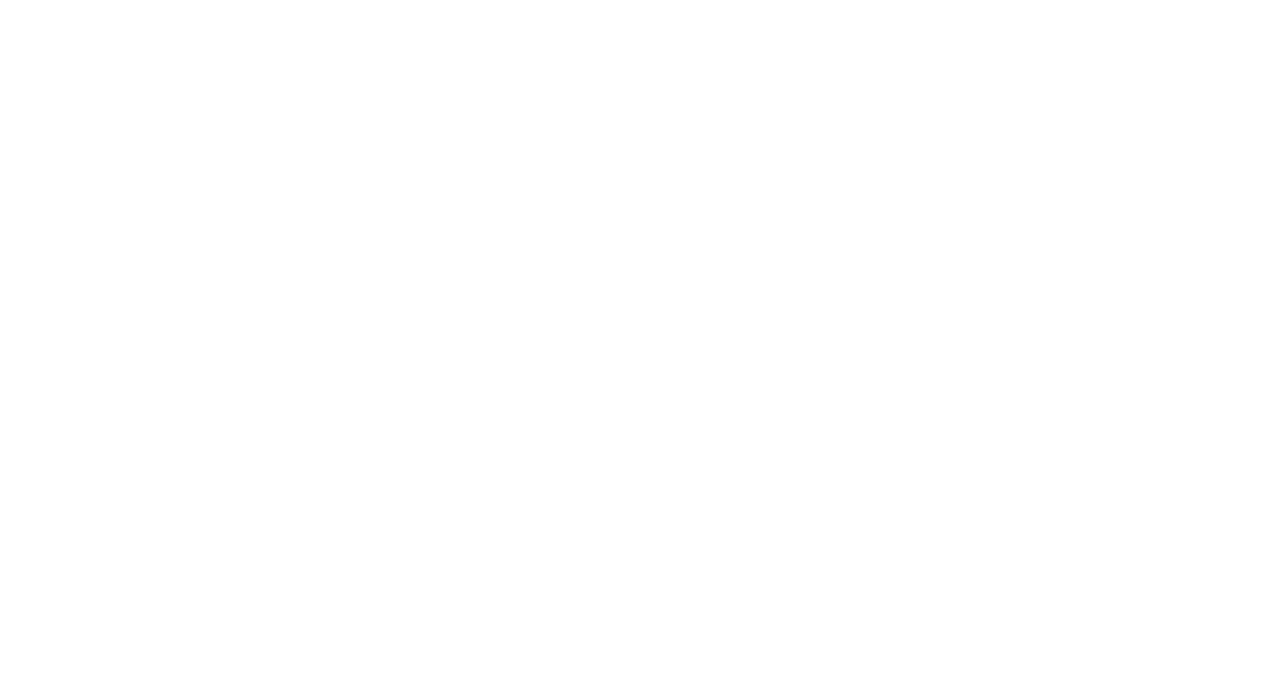
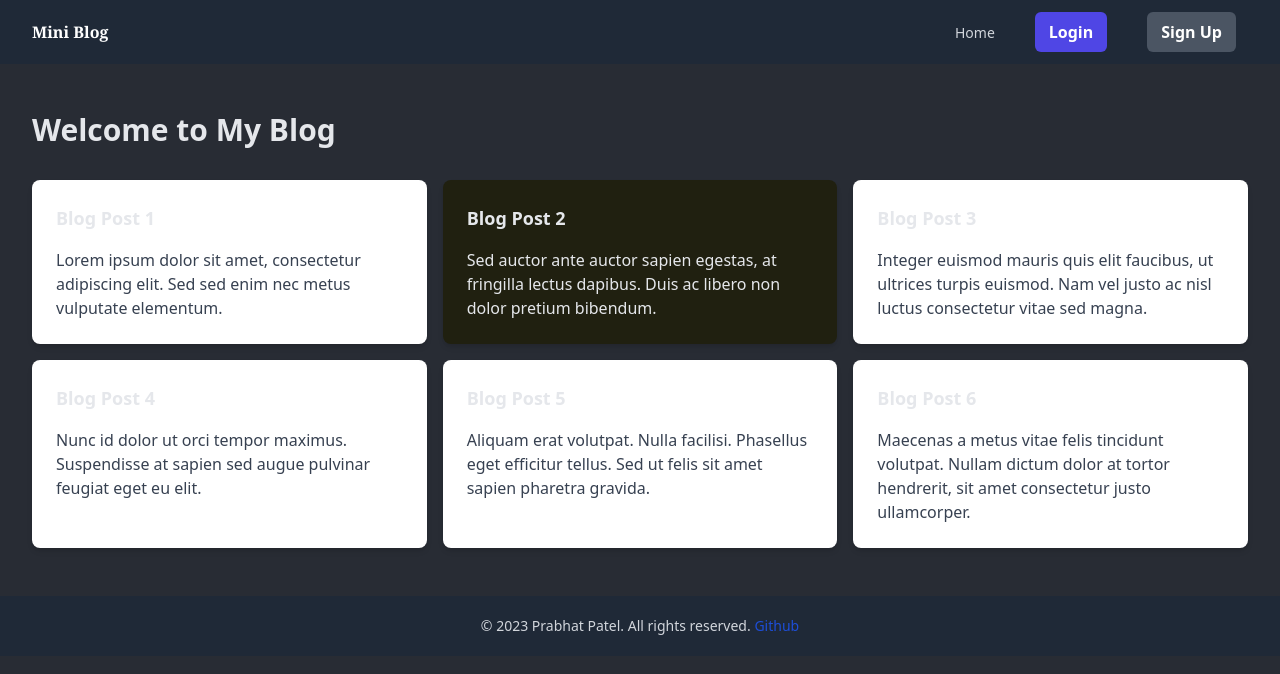
Before and after one commit to i-m-prabhat/Blog-App, a React (Create React App) app: page / in a window 1280 px wide. Before the commit this address had no page. Shown: the top 674 px of the page. Built offline with nearby package versions, Linux system fonts and the light colour scheme.

Commit message:
Nav Footer and error page created

```diff
--- a/package.json
+++ b/package.json
@@ -3,12 +3,15 @@
   "version": "0.1.0",
   "private": true,
   "dependencies": {
+    "@heroicons/react": "^1.0.6",
     "@testing-library/jest-dom": "^5.16.5",
     "@testing-library/react": "^13.4.0",
     "@testing-library/user-event": "^13.5.0",
     "axios": "^1.3.6",
+    "install": "^0.13.0",
     "react": "^18.2.0",
     "react-dom": "^18.2.0",
+    "react-icons": "^4.8.0",
     "react-router-dom": "^6.10.0",
     "react-scripts": "5.0.1",
     "web-vitals": "^2.1.4"
--- a/src/App.js
+++ b/src/App.js
@@ -7,18 +7,25 @@
 import ArticleView from './components/ArticleView'
 import CommentForm from './components/CommentForm'
 import ArticleCard from './components/ArticleCard'
+import HomePage from './components/HomePage'
+import Nav from './components/Nav'
+import Error from './components/Error'
+import Footer from './components/Footer'
 
 const App = () =>
 {
   return (
     <>
+      <Nav />
       <BrowserRouter>
         <Routes>
+          <Route exact path='/' element={<HomePage />} />
           <Route exact path='/login' element={<LoginForm />} />
           <Route exact path='/signup' element={<SignupForm />} />
+          <Route exact path='*' element={<Error />} />
         </Routes>
       </BrowserRouter>
-
+      <Footer />
       {/* <LoginForm /> */}
       {/* <SignupForm /> */}
       {/* <ArticleForm /> */}
--- /dev/null
+++ b/src/components/Error.jsx
@@ -0,0 +1,34 @@
+import React from 'react'
+import { BsFillArrowLeftSquareFill } from "react-icons/bs"
+import { Link } from 'react-router-dom'
+
+const Error = () =>
+{
+    return (
+        <div className="py-10">
+            <div className="text-center">
+                <p className="text-base font-semibold text-indigo-600">404</p>
+                <h1 className="mt-4 text-3xl font-bold tracking-tight text-gray-900 dark:text-gray-200 sm:text-5xl">
+                    Page not found
+                </h1>
+                <p className="mt-6 text-base leading-7 text-gray-600 dark:text-gray-400">
+                    Sorry, we couldn't find the page you're looking for.
+                </p>
+                <div className="flex items-center justify-center mt-6 gap-x-3">
+                    {/* <button className="inline-flex items-center rounded-md border border-indigo-600 px-3.5 py-1.5 text-base font-semibold leading-7 text-black dark:text-white">
+                        <BsFillArrowLeftSquareFill className="w-4 h-4 mr-2" />
+                        Take me Back
+                    </button> */}
+
+                    <button className="rounded-md bg-indigo-600 px-3.5 py-1.5 text-base font-semibold leading-7 text-white hover:bg-indigo-500 ">
+                        <Link to={"/"}>
+                            Go Home
+                        </Link>
+                    </button>
+                </div>
+            </div>
+        </div>
+    )
+}
+
+export default Error
--- /dev/null
+++ b/src/components/Footer.jsx
@@ -0,0 +1,16 @@
+import React from 'react';
+
+function Footer()
+{
+    return (
+        <footer className="bg-gray-800">
+            <div className="container mx-auto px-4 p-5">
+                <p className="text-center  text-gray-300 text-sm">
+                    © 2023 Prabhat Patel. All rights reserved. <a className='text-blue-700' href="https://github.com/i-m-prabhat/Blog-App" target='_blank'>Github</a>
+                </p>
+            </div>
+        </footer>
+    );
+}
+
+export default Footer;
--- /dev/null
+++ b/src/components/HomePage.jsx
@@ -0,0 +1,60 @@
+import React from "react";
+
+function HomePage()
+{
+    return (
+        <div className="bg-[#282c34]">
+            <div className="max-w-7xl mx-auto px-4 py-12 sm:px-6 lg:px-8">
+                <h1 className="text-3xl font-bold mb-8">Welcome to My Blog</h1>
+                <div className="grid grid-cols-1 sm:grid-cols-2 lg:grid-cols-3 gap-4">
+                    <div className="bg-white rounded-lg shadow-md p-6">
+                        <h2 className="text-lg font-bold mb-4">Blog Post 1</h2>
+                        <p className="text-gray-700">
+                            Lorem ipsum dolor sit amet, consectetur adipiscing elit. Sed sed
+                            enim nec metus vulputate elementum.
+                        </p>
+                    </div>
+                    <div className="bg-[#202010]  rounded-lg shadow-md p-6">
+                        <h2 className="text-lg font-bold mb-4">Blog Post 2</h2>
+                        <p className="text-[#e5e7eb]">
+                            Sed auctor ante auctor sapien egestas, at fringilla lectus
+                            dapibus. Duis ac libero non dolor pretium bibendum.
+                        </p>
+                    </div>
+                    <div className="bg-white rounded-lg shadow-md p-6">
+                        <h2 className="text-lg font-bold mb-4">Blog Post 3</h2>
+                        <p className="text-gray-700">
+                            Integer euismod mauris quis elit faucibus, ut ultrices turpis
+                            euismod. Nam vel justo ac nisl luctus consectetur vitae sed
+                            magna.
+                        </p>
+                    </div>
+                    <div className="bg-white rounded-lg shadow-md p-6">
+                        <h2 className="text-lg font-bold mb-4">Blog Post 4</h2>
+                        <p className="text-gray-700">
+                            Nunc id dolor ut orci tempor maximus. Suspendisse at sapien sed
+                            augue pulvinar feugiat eget eu elit.
+                        </p>
+                    </div>
+                    <div className="bg-white rounded-lg shadow-md p-6">
+                        <h2 className="text-lg font-bold mb-4">Blog Post 5</h2>
+                        <p className="text-gray-700">
+                            Aliquam erat volutpat. Nulla facilisi. Phasellus eget efficitur
+                            tellus. Sed ut felis sit amet sapien pharetra gravida.
+                        </p>
+                    </div>
+                    <div className="bg-white rounded-lg shadow-md p-6">
+                        <h2 className="text-lg font-bold mb-4">Blog Post 6</h2>
+                        <p className="text-gray-700">
+                            Maecenas a metus vitae felis tincidunt volutpat. Nullam dictum
+                            dolor at tortor hendrerit, sit amet consectetur justo
+                            ullamcorper.
+                        </p>
+                    </div>
+                </div>
+            </div>
+        </div>
+    );
+}
+
+export default HomePage;
--- /dev/null
+++ b/src/components/Nav.jsx
@@ -0,0 +1,73 @@
+import React, { useState } from 'react';
+
+const Nav = () =>
+{
+    const [isOpen, setIsOpen] = useState(false);
+
+    return (
+        <nav className="bg-gray-800">
+            <div className="max-w-7xl mx-auto px-4 sm:px-6 lg:px-8">
+                <div className="flex items-center justify-between h-16">
+                    <div className="flex items-center">
+                        <a href="/" className="text-white font-bold font-serif">
+                            Mini Blog
+                        </a>
+                    </div>
+                    <div className="hidden md:block">
+                        <div className="ml-10 flex items-baseline space-x-4">
+                            <a href="/" className="text-gray-300 hover:text-white px-3 py-2 rounded-md text-sm font-medium">
+                                Home
+                            </a>
+                            <a href="/login" className="text-gray-300 hover:text-white px-3 py-2 rounded-md text-sm font-medium">
+                                <button
+                                    class="rounded-md bg-indigo-600 px-3.5 py-1.5 text-base font-semibold leading-7 text-white hover:bg-indigo-500">
+                                    Login
+                                </button>
+                            </a>
+                            <a href="/signup" className="text-gray-300 hover:text-white px-3 py-2 rounded-md text-sm font-medium">
+                                <button
+                                    class="rounded-md bg-gray-600 px-3.5 py-1.5 text-base font-semibold leading-7 text-white hover:bg-gray-500">
+                                    Sign Up
+                                </button>
+                            </a>
+                        </div>
+                    </div>
+                    <div className="-mr-2 flex md:hidden">
+                        <button
+                            onClick={() => setIsOpen(!isOpen)}
+                            className="inline-flex items-center justify-center p-2 rounded-md text-gray-400 hover:text-white hover:bg-gray-700 focus:outline-none focus:ring-2 focus:ring-offset-2 focus:ring-offset-gray-800 focus:ring-white"
+                        >
+                            <span className="sr-only">Open main menu</span>
+                            {isOpen ? (
+                                <svg className="block h-6 w-6" xmlns="http://www.w3.org/2000/svg" fill="none" viewBox="0 0 24 24" stroke="currentColor">
+                                    <path strokeLinecap="round" strokeLinejoin="round" strokeWidth="2" d="M6 18L18 6M6 6l12 12" />
+                                </svg>
+                            ) : (
+                                <svg className="block h-6 w-6" xmlns="http://www.w3.org/2000/svg" fill="none" viewBox="0 0 24 24" stroke="currentColor">
+                                    <path strokeLinecap="round" strokeLinejoin="round" strokeWidth="2" d="M4 6h16M4 12h16M4 18h16" />
+                                </svg>
+                            )}
+                        </button>
+                    </div>
+                </div>
+            </div>
+            {isOpen && (
+                <div className="md:hidden">
+                    <div className="px-2 pt-2 pb-3 space-y-1 sm:px-3">
+                        <a href="/" className="text-gray-300 hover:text-white block px-3 py-2 rounded-md text-base font-medium">
+                            Home
+                        </a>
+                        <a href="/login" className="text-gray-300 hover:text-white block px-3 py-2 rounded-md text-base font-medium">
+                            Login
+                        </a>
+                        <a href="/signup" className="text-gray-300 hover:text-white block px-3 py-2 rounded-md text-base font-medium">
+                            Sign Up
+                        </a>
+                    </div>
+                </div>
+            )}
+        </nav>
+    );
+};
+
+export default Nav;
--- a/src/index.css
+++ b/src/index.css
@@ -1,3 +1,8 @@
 @tailwind base;
 @tailwind components;
 @tailwind utilities;
+
+body {
+  background-color: #282c34;
+  color: #e5e7eb;
+}
```
Also changed, not shown: 1 other file (tests, documents, lock files or other folders).
